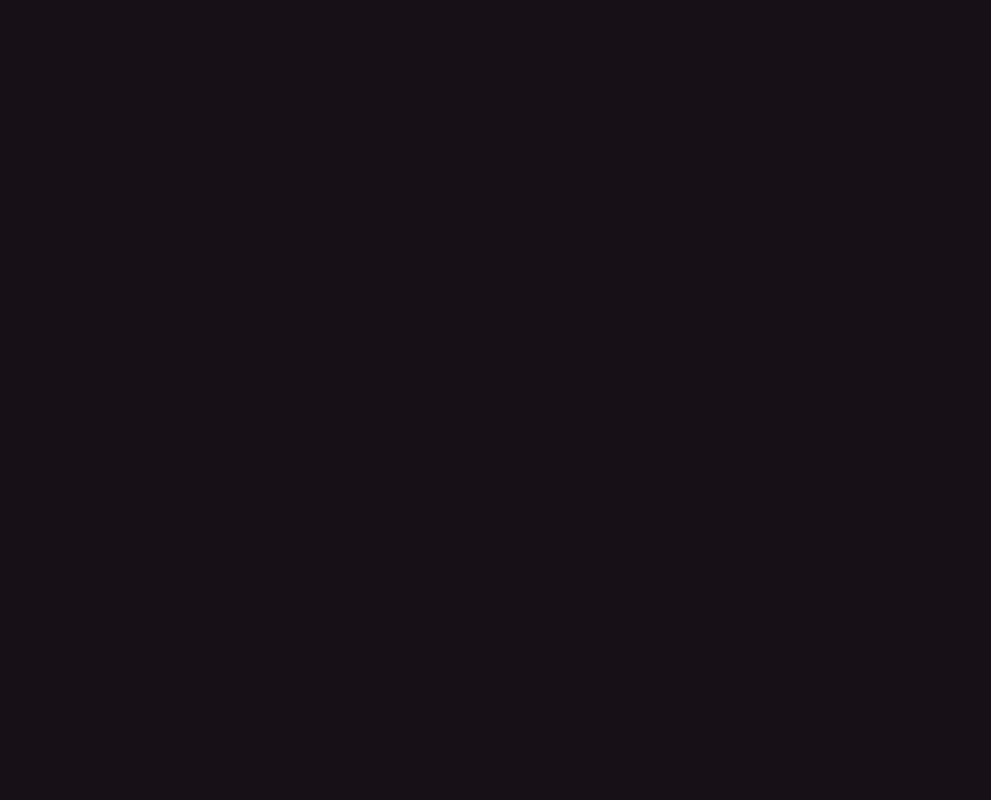
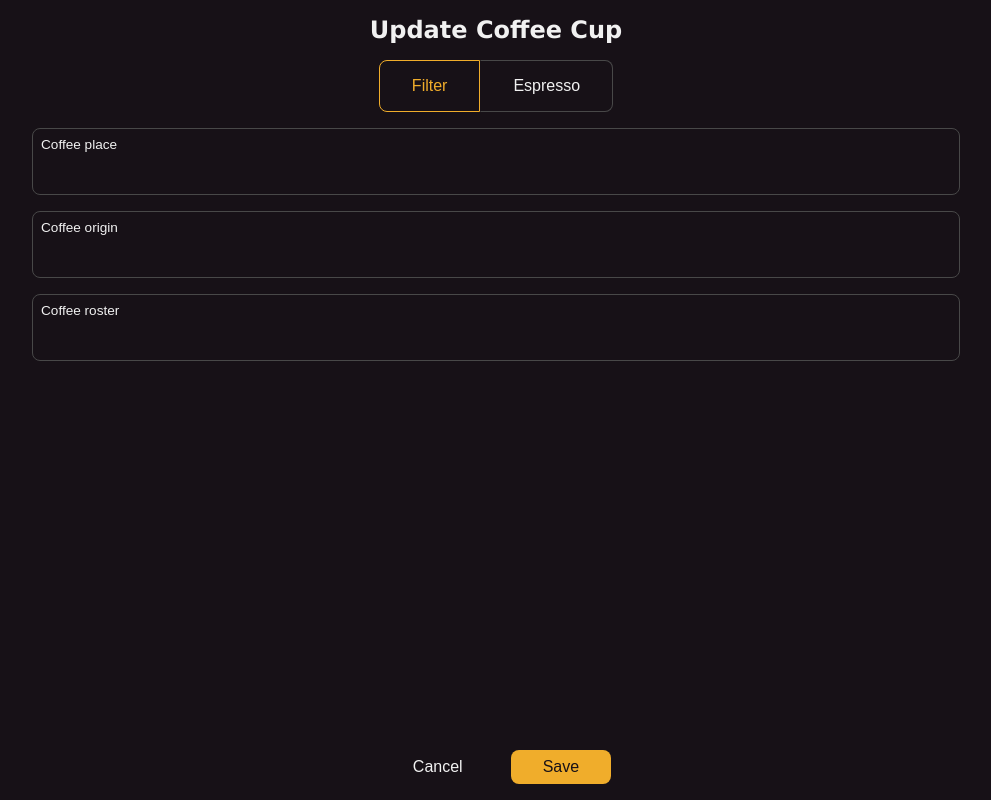
Before and after one commit to pipan/coffee-jurnal, a Vue app: page /edit/1 in a window 1280 px wide. Shown: the whole page, without its empty margins (144-1135 px from the left). Built offline with nearby package versions, Linux system fonts and the light colour scheme.

Commit message:
edit coffee

```diff
--- a/src/assets/styles/app.css
+++ b/src/assets/styles/app.css
@@ -43,6 +43,11 @@ h1 {
     padding: var(--unit-m) 0px;
 }
 
+a {
+    text-decoration: none;
+    color: var(--color-primary)
+}
+
 .view {
     display: flex;
     flex-direction: column;
@@ -51,6 +56,26 @@ h1 {
     min-height: 100%;
     margin: auto;
     padding: 0px var(--unit-m) var(--unit-m) var(--unit-m);
+}
+
+header {
+    display: flex;
+    flex-direction: row;
+    justify-content: center;
+    align-items: center;
+}
+
+header .action {
+    position: absolute;
+    right: var(--unit-m);
+    padding: var(--unit-s) var(--unit-m);
+    border-radius: var(--unit-s);
+    transition: background-color ease 180ms;
+}
+
+header .action:active {
+    transition-duration: 0ms;
+    background-color: rgba(255, 255, 255, 0.08);
 }
 
 ::selection {
--- /dev/null
+++ b/src/components/CoffeeDetailForm.vue
@@ -0,0 +1,101 @@
+<template>
+    <form class="column flex-grow" @submit.prevent="submit()">
+        <div class="form flex-grow">
+            <ToggleSwitch :options="coffeeTypes" :value="coffeeType" @change="coffeeTypeValue = $event"></ToggleSwitch>
+            <InputReference inputId="coffee-place"
+            label="Coffee place"
+            :options="coffeePlaceOptions"
+            :value="coffeePlace"
+            @change="coffeePlaceValue = $event"></InputReference>
+            <InputReference inputId="coffee-origin"
+            label="Coffee origin"
+            :options="coffeeOriginOptions"
+            :value="coffeeOrigin"
+            @change="coffeeOriginValue = $event"></InputReference>
+            <InputReference inputId="coffee-roster"
+            label="Coffee roster"
+            :options="coffeeRosterOptions"
+            :value="coffeeRoster"
+            @change="coffeeRosterValue = $event"></InputReference>
+        </div>
+        <div class="pt-m row row--center gap-m">
+            <router-link :to="{ name: 'Home' }" class="btn btn--secondary">Cancel</router-link>
+            <button type="submit" class="btn btn--primary">Save</button>
+        </div>
+    </form>
+</template>
+
+<script>
+import ToggleSwitch from "../components/ToggleSwitch.vue"
+import InputReference from "../components/InputReference.vue"
+
+export default {
+    name: 'CoffeeDetailForm',
+    components: { ToggleSwitch, InputReference },
+    props: {
+        item: {
+            type: Object,
+            default: () => {return {}}
+        }
+    },
+    data: function () {
+        return {
+            coffeeTypeValue: undefined,
+            coffeePlaceValue: undefined,
+            coffeeOriginValue: undefined,
+            coffeeRosterValue: undefined
+        }
+    },
+    computed: {
+        coffeeType: function () {
+            if (this.coffeeTypeValue !== undefined) {
+                return this.coffeeTypeValue
+            }
+            return this.item.coffeeType || this.coffeeTypes[0].id
+        },
+        coffeePlace: function () {
+            if  (this.coffeePlaceValue !== undefined) {
+                return this.coffeePlaceValue
+            }
+            return this.item.coffeePlace || ''
+        },
+        coffeeOrigin: function () {
+            if (this.coffeeOriginValue !== undefined) {
+                return this.coffeeOriginValue
+            }
+            return this.item.coffeeOrigin || ''
+        },
+        coffeeRoster: function () {
+            if (this.coffeeRosterValue !== undefined) {
+                return this.coffeeRosterValue
+            }
+            return this.item.coffeeRoster || ''
+        },
+        coffeeTypes: function() {
+            return this.$store.state.coffeeTypes
+        },
+        coffeePlaceOptions: function() {
+            return this.$store.getters.coffeePlaceOptions
+        },
+        coffeeOriginOptions: function() {
+            return this.$store.getters.coffeeOriginOptions
+        },
+        coffeeRosterOptions: function() {
+            return this.$store.getters.coffeeRosterOptions
+        }
+    },
+    methods: {
+        setCoffeeType: function (type) {
+            this.coffeeType = type
+        },
+        submit: function () {
+            this.$emit('submit', {
+                coffeePlace: this.coffeePlace,
+                coffeeOrigin: this.coffeeOrigin,
+                coffeeRoster: this.coffeeRoster,
+                coffeeType: this.coffeeType
+            })
+        }
+    }
+}
+</script>
--- a/src/components/ToggleSwitch.vue
+++ b/src/components/ToggleSwitch.vue
@@ -3,7 +3,7 @@
         <button v-for="item of options"
             :key="item.id"
             class="toggle-btn"
-            :class="{ 'toggle-btn--active': item.id === value.id }"
+            :class="{ 'toggle-btn--active': item.id === value }"
             type="button"
             @click="select(item)">{{ item.name }}</button>
     </div>
@@ -14,14 +14,14 @@ export default {
     name: 'ToggleSwitch',
     props: {
         options: [Array],
-        value: [Object]
+        value: [String]
     },
     methods: {
         select: function (item) {
             if (item.id === this.value.id) {
                 return
             }
-            this.$emit('change', item)
+            this.$emit('change', item.id)
         }
     }
 }
--- a/src/router/index.js
+++ b/src/router/index.js
@@ -2,6 +2,7 @@ import Vue from 'vue'
 import VueRouter from 'vue-router'
 import Home from '../views/Home.vue'
 import Create from '../views/Create.vue'
+import Edit from '../views/Edit.vue'
 import Taste from '../views/Taste.vue'
 
 Vue.use(VueRouter)
@@ -18,6 +19,11 @@ const routes = [
     component: Create
   },
   {
+    path: '/edit/:id',
+    name: 'Edit',
+    component: Edit
+  },
+  {
     path: '/taste/:id',
     name: 'Taste',
     component: Taste
--- a/src/store/index.js
+++ b/src/store/index.js
@@ -117,6 +117,9 @@ export default new Vuex.Store({
     cupTasting: function (context, data) {
       context.commit("updateItem", data)
     },
+    updateCup: function (context, data) {
+      context.commit("updateItem", data)
+    }
   },
   modules: {
   }
--- a/src/views/Create.vue
+++ b/src/views/Create.vue
@@ -1,76 +1,22 @@
 <template>
     <div>
+        <header>
             <h1>New Cup</h1>
-      <form class="column flex-grow" @submit.prevent="submit()">
-        <div class="form flex-grow">
-          <ToggleSwitch :options="coffeeTypes" :value="coffeeType" @change="setCoffeeType($event)"></ToggleSwitch>
-          <InputReference inputId="coffee-place"
-            label="Coffee place"
-            :options="coffeePlaceOptions"
-            :value="coffeePlace"
-            @change="coffeePlace = $event"></InputReference>
-          <InputReference inputId="coffee-origin"
-            label="Coffee origin"
-            :options="coffeeOriginOptions"
-            :value="coffeeOrigin"
-            @change="coffeeOrigin = $event"></InputReference>
-          <InputReference inputId="coffee-roster"
-            label="Coffee roster"
-            :options="coffeeRosterOptions"
-            :value="coffeeRoster"
-            @change="coffeeRoster = $event"></InputReference>
-        </div>
-        <div class="pt-m row row--center gap-m">
-          <router-link :to="{ name: 'Home' }" class="btn btn--secondary">Cancel</router-link>
-          <button type="submit" class="btn btn--primary">Save</button>
-        </div>
-      </form>
+        </header>
+        <CoffeeDetailForm @submit="submit($event)"></CoffeeDetailForm>
     </div>
 </template>
 
 <script>
-import ToggleSwitch from "../components/ToggleSwitch.vue"
-import InputReference from "../components/InputReference.vue"
+import CoffeeDetailForm from "../components/CoffeeDetailForm.vue"
 
 export default {
     name: 'Create',
-    components: { ToggleSwitch, InputReference },
-    data: function () {
-        return {
-            coffeeType: {},
-            coffeePlace: '',
-            coffeeOrigin: '',
-            coffeeRoster: ''
-        }
-    },
-    computed: {
-        coffeeTypes: function() {
-            return this.$store.state.coffeeTypes
-        },
-        coffeePlaceOptions: function() {
-            return this.$store.getters.coffeePlaceOptions
-        },
-        coffeeOriginOptions: function() {
-            return this.$store.getters.coffeeOriginOptions
-        },
-        coffeeRosterOptions: function() {
-            return this.$store.getters.coffeeRosterOptions
-        }
-    },
-    created: function () {
-        this.setCoffeeType(this.coffeeTypes[0])
-    },
+    components: { CoffeeDetailForm },
     methods: {
-        setCoffeeType: function (type) {
-            this.coffeeType = type
-        },
-        submit: function () {
-            this.$store.dispatch('createNewCup', {
-                coffeePlace: this.coffeePlace,
-                coffeeOrigin: this.coffeeOrigin,
-                coffeeRoster: this.coffeeRoster,
-                coffeeType: this.coffeeType.id
-            }).then((item) => {
+        submit: function (data) {
+            this.$store.dispatch('createNewCup', data)
+                .then((item) => {
                     this.$router.push({
                         name: 'Taste',
                         params: {
--- /dev/null
+++ b/src/views/Edit.vue
@@ -0,0 +1,31 @@
+<template>
+    <div>
+        <header>
+            <h1>Update Coffee Cup</h1>
+        </header>
+        <CoffeeDetailForm :item="item" @submit="submit($event)"></CoffeeDetailForm>
+    </div>
+</template>
+
+<script>
+import CoffeeDetailForm from "../components/CoffeeDetailForm.vue"
+
+export default {
+    name: 'Edit',
+    components: { CoffeeDetailForm },
+    computed: {
+        item: function() {
+            return this.$store.getters.item(this.$route.params.id)
+        }
+    },
+    methods: {
+        submit: function (data) {
+            data.id = this.item.id
+            this.$store.dispatch('updateCup', data)
+                .then(() => {
+                    this.$router.push({ name: 'Home' })
+            })
+        }
+    }
+}
+</script>
--- a/src/views/Home.vue
+++ b/src/views/Home.vue
@@ -1,6 +1,8 @@
 <template>
     <div>
+        <header>
             <h1>Coffee Jurnal</h1>
+        </header>
         <div class="jurnal">
             <JurnalDay v-for="agenda of timeline"
                 :key="agenda.day"
--- a/src/views/Taste.vue
+++ b/src/views/Taste.vue
@@ -1,6 +1,9 @@
 <template>
     <div>
-        <h1>Tasting</h1>
+        <header>
+            <h1>Tasting</h1>
+            <router-link :to="{ name: 'Edit', params: { id: item.id } }" class="action">DETAIL</router-link>
+        </header>
         <form class="column flex-grow" @submit.prevent="submit()">
             <div class="form flex-grow">
                 <RatingInput :value="rating" @change="ratingValue = $event"></RatingInput>
```
Lines whose indentation alone changed are shown as unchanged.
